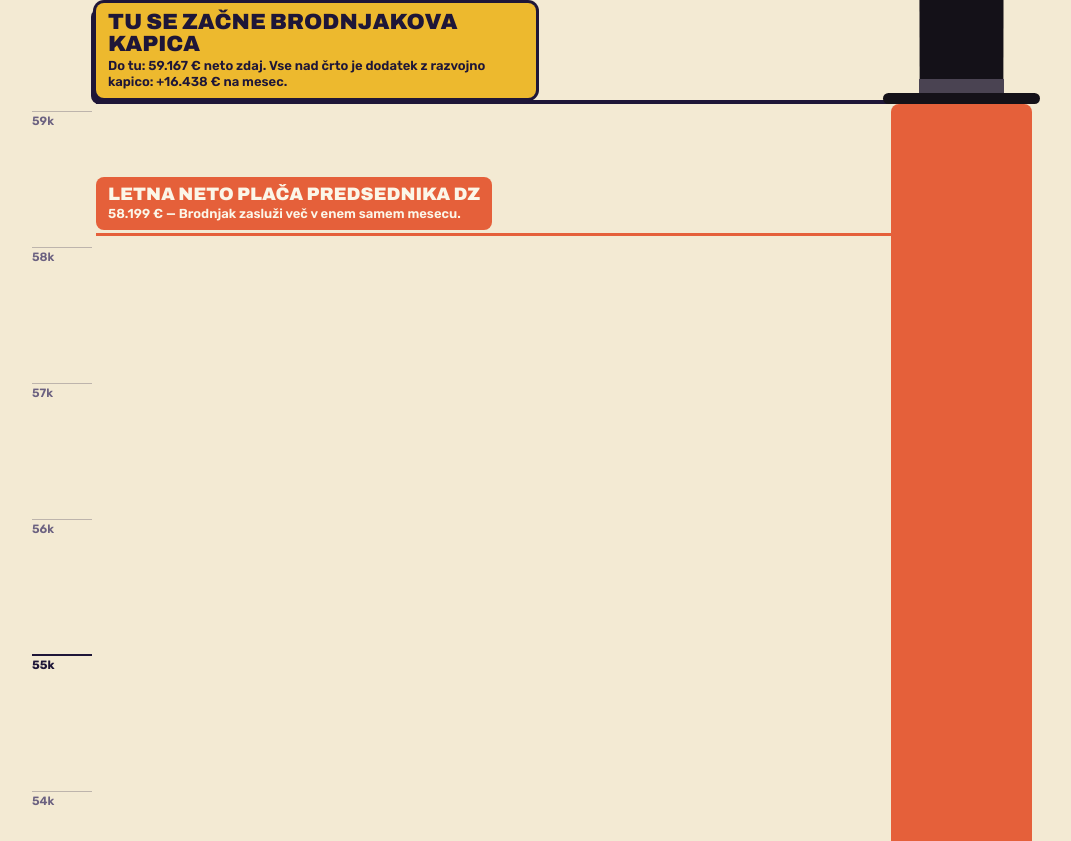
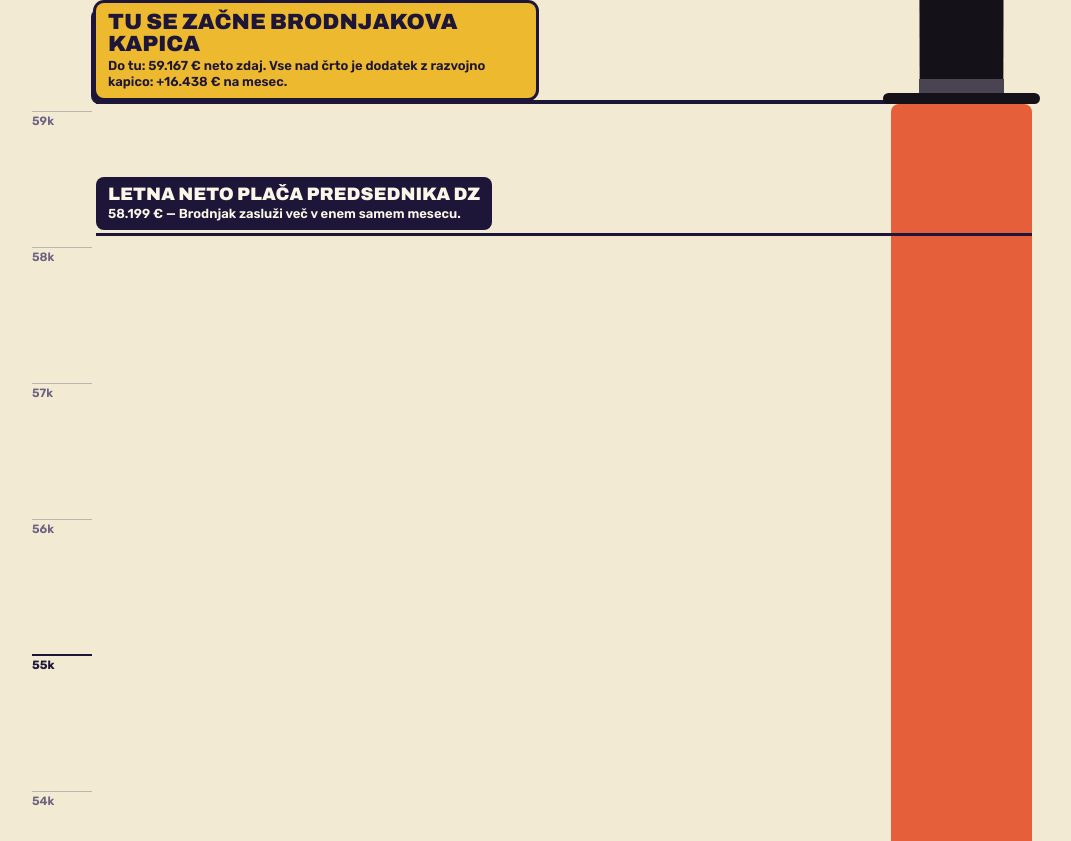
Before and after one commit to danesjenovdan/zakonzabogate, a plain HTML site: page index.html in a window 1280 px wide. Shown: the part 7139-7980 px from the top of the page, without its empty margins (108-1179 px from the left). Drawn offline with Linux system fonts and the light colour scheme.

Commit message:
Mejniki letnih plač v temni barvi (ločeno od Brodnjakovega stolpca)
Co-Authored-By: Claude Opus 5.5 <noreply@anthropic.com>

```diff
--- a/index.html
+++ b/index.html
@@ -239,8 +239,8 @@ td.pos{color:var(--violet);font-weight:700}
 .top-lbl .c{font-size:clamp(11px,1.3vw,13px)!important}
 .top-lbl .c.zero{display:inline-block;margin-top:9px;background:var(--paper);color:var(--ink);font:900 clamp(18px,2.6vw,30px)/1 var(--disp);font-size:clamp(18px,2.6vw,30px)!important;padding:9px 13px 7px!important;border-radius:12px;box-shadow:0 0 0 3px var(--ink),-4px 5px 0 var(--ink)}
 .top-lbl .c.zero small{display:block;font:700 11.5px/1.2 var(--text);letter-spacing:.1em;text-transform:uppercase;color:var(--muted);margin-top:4px}
-.mile{position:absolute;left:var(--L);right:var(--R);border-top:3px solid var(--coral);z-index:2}
-.mile span{position:absolute;left:0;bottom:6px;background:var(--coral);color:var(--paper);font:600 13px/1.25 var(--text);padding:8px 12px;border-radius:8px;max-width:min(440px,72%)}
+.mile{position:absolute;left:var(--L);right:var(--R);border-top:3px solid var(--ink);z-index:2}
+.mile span{position:absolute;left:0;bottom:6px;background:var(--ink);color:var(--paper);font:600 13px/1.25 var(--text);padding:8px 12px;border-radius:8px;max-width:min(440px,72%)}
 .mile span b{display:block;font:900 18px/1 var(--disp);text-transform:uppercase;margin-bottom:3px}
 .mile.cap{border-top:4px solid var(--ink)}
 .mile.cap span{background:var(--gold);color:var(--ink);box-shadow:0 0 0 3px var(--ink),-5px 6px 0 var(--ink)}
```
